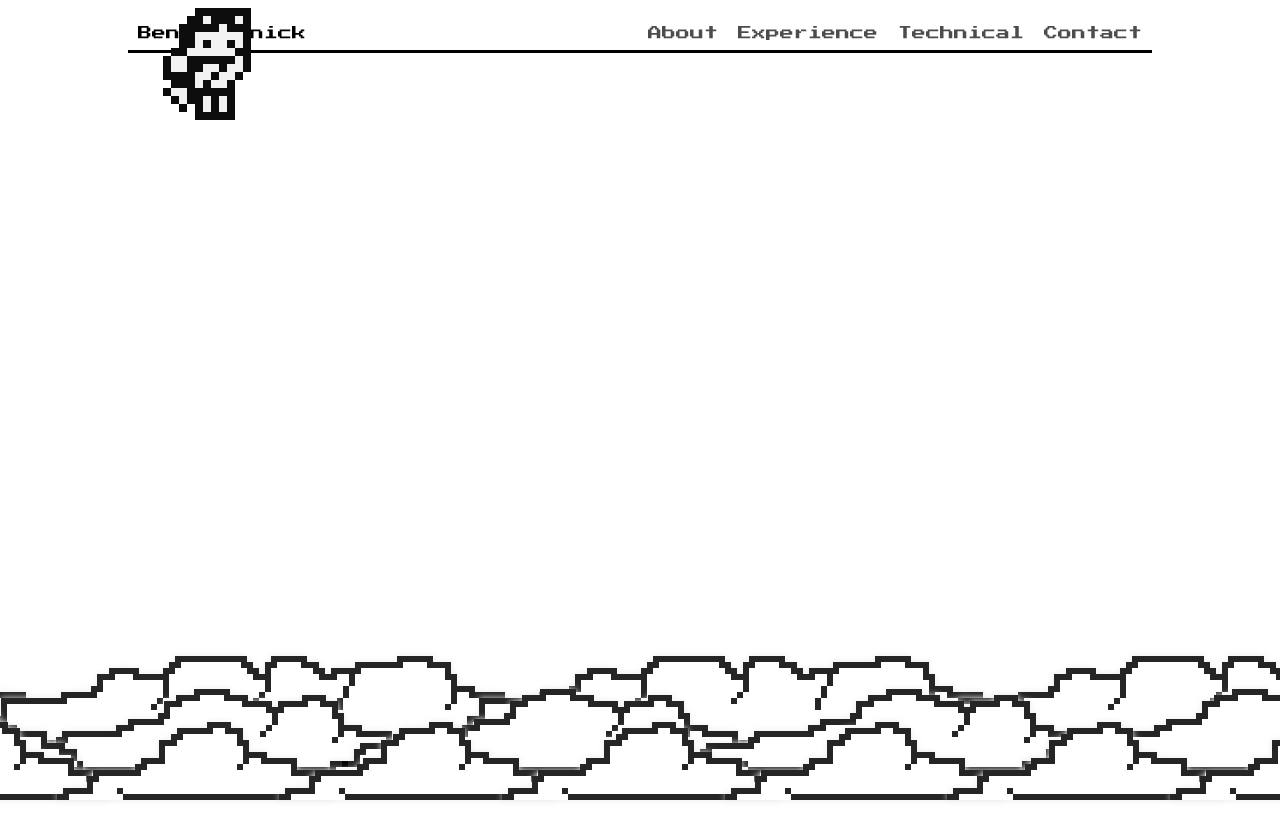
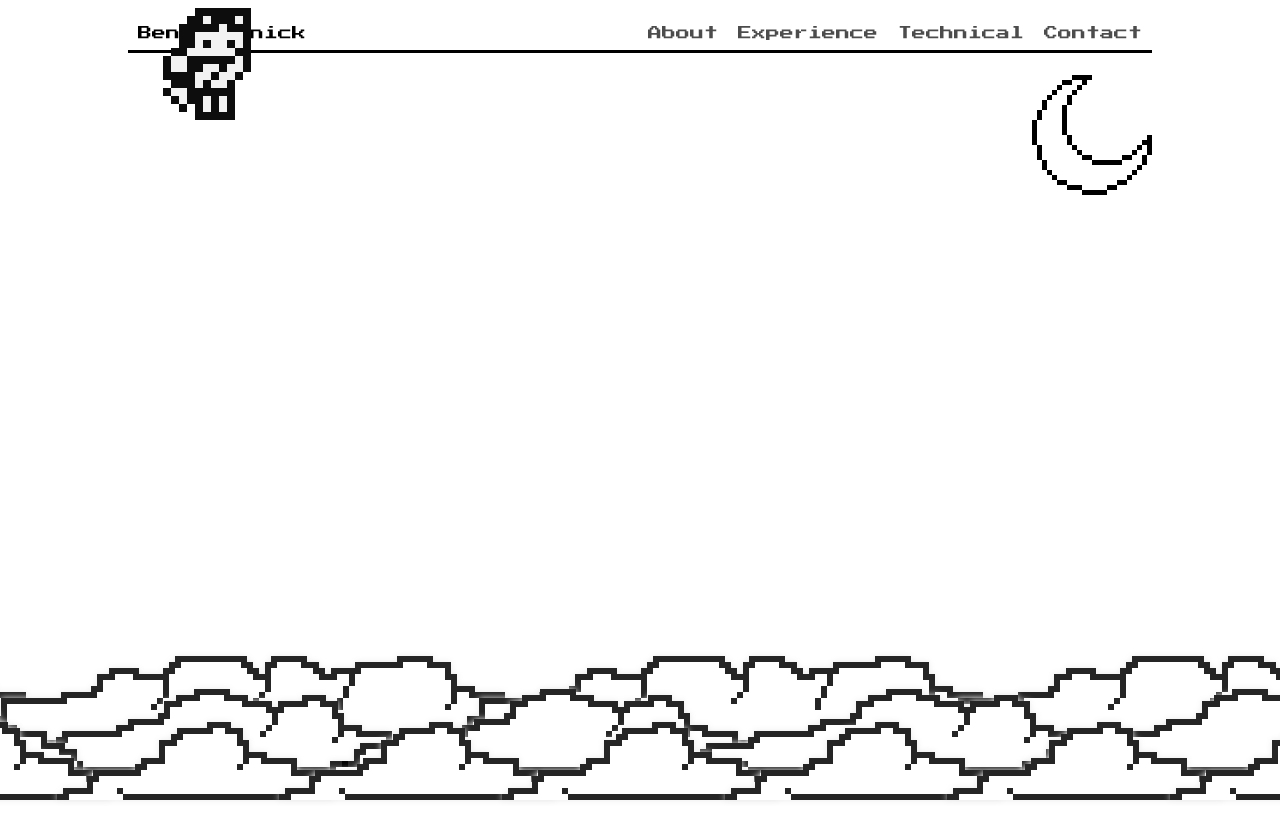
Before and after one commit to benshinnick/personal-website, a React (Create React App) app: page / in a window 1280 px wide. Shown: the top 840 px of the page. Built offline with nearby package versions, Linux system fonts and the light colour scheme; the HTML template or start-up script is replaced by a standard one.

Commit message:
Added background moon

```diff
--- /dev/null
+++ b/src/PersonalWebsite/Moon/Moon.css
@@ -0,0 +1,10 @@
+#moon {
+    background-image: url(./moon.png);
+    top: 75px;
+    right: 10vw;
+    width: 240px;
+    height: 240px;
+    position: fixed;
+    transform-origin: top right;
+    transform: scale(0.50);
+}
--- /dev/null
+++ b/src/PersonalWebsite/Moon/Moon.jsx
@@ -0,0 +1,10 @@
+import React from 'react';
+import './Moon.css';
+
+export default class Moon extends React.Component {
+    render() {
+        return (
+            <div id='moon'></div>
+        );
+    }
+}
--- a/src/PersonalWebsite/PersonalWebsite.jsx
+++ b/src/PersonalWebsite/PersonalWebsite.jsx
@@ -2,7 +2,8 @@ import React from 'react';
 import './PersonalWebsite.css';
 import Navbar from './Navbar/Navbar';
 import RocketGuy from './RocketGuy/RocketGuy';
-import Clouds from './Clouds/Clouds'
+import Clouds from './Clouds/Clouds';
+import Moon from './Moon/Moon';
 
 export default class PersonalWebsite extends React.Component {
     render() {
@@ -11,6 +12,7 @@ export default class PersonalWebsite extends React.Component {
                 <Navbar></Navbar>
                 <main>
                     <RocketGuy></RocketGuy>
+                    <Moon></Moon>
                     <Clouds></Clouds>
                     <div style={{height: 3000 + 'px'}}></div>
                 </main>
```
Also changed, not shown: src/PersonalWebsite/Moon/moon.png (added).
